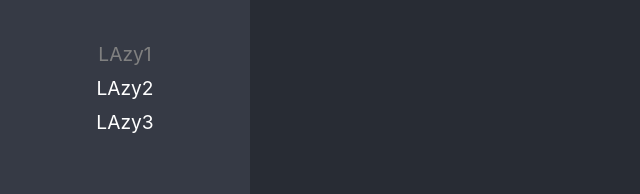
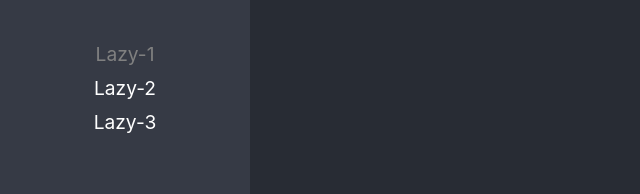
Before and after one commit to Alejandro-Asr/react-adv, a React (Create React App) app: page /lazy1 in a window 1280 px wide. Shown: the part 155-349 px from the top of the page, without its empty margins (0-640 px from the left). Built offline with nearby package versions, Linux system fonts and the light colour scheme.

Commit message:
LazyLoad Basico listo

```diff
--- a/src/01-lazyload/pages/LazyPage1.tsx
+++ b/src/01-lazyload/pages/LazyPage1.tsx
@@ -4,3 +4,5 @@
         <h1>LazyLoad 1</h1>
     )
 }
+
+export default LazyPage1;
--- a/src/01-lazyload/pages/LazyPage2.tsx
+++ b/src/01-lazyload/pages/LazyPage2.tsx
@@ -4,3 +4,5 @@
         <h1>LazyLoad 2</h1>
     )
 }
+
+export default LazyPage2;
--- a/src/01-lazyload/pages/LazyPage3.tsx
+++ b/src/01-lazyload/pages/LazyPage3.tsx
@@ -4,3 +4,5 @@
         <h1>LazyLoad 3</h1>
     )
 }
+
+export default LazyPage3;
--- a/src/routes/Navigation.tsx
+++ b/src/routes/Navigation.tsx
@@ -1,37 +1,49 @@
+import { Suspense } from 'react'
 import { BrowserRouter, NavLink } from "react-router-dom";
 import { Routes, Route, Link, Navigate } from "react-router-dom";
+import { routes } from './routes';
 
 import logo from '../logo.svg'
-import { LazyPage1, LazyPage2, LazyPage3 } from '../01-lazyload/pages'
+//import { LazyPage1, LazyPage2, LazyPage3 } from '../01-lazyload/pages'
+
 
 export const Navigation = () => {
     return (
+        <Suspense fallback={ <span>Loading......</span> }>
             <BrowserRouter>
                 <div className="main-layout">
                     <nav>
                         <img src={ logo } alt="React Logo" />
                         <ul>
-                        <li>
-                            <NavLink to="/lazy1" className={ ({ isActive }) => isActive ? 'nav-active' : '' }>LAzy1</NavLink>
+                            {
+                                routes.map( ( { to, name } ) => (
+                                    <li key={ to }>
+                                        <NavLink
+                                            to={ to }
+                                            className={ ({ isActive }) => isActive ? 'nav-active' : '' }
+                                        >{ name }
+                                        </NavLink>
                                     </li>
-                        <li>
-                            <NavLink to="/lazy2" className={ ({ isActive }) => isActive ? 'nav-active' : '' }>LAzy2</NavLink>
-                        </li>
-                        <li>
-                            <NavLink to="/lazy3" className={ ({ isActive }) => isActive ? 'nav-active' : '' }>LAzy3 </NavLink>
-                        </li>
+                                ))
+
+                            }
                         </ul>
                     </nav>
 
                     <Routes>
-                    <Route path="lazy1" element={ <LazyPage1 /> } />
-                    <Route path="lazy2" element={ <LazyPage2 /> }/>
-                    <Route path="lazy3" element={ <LazyPage3 /> } />
-
-                    <Route path="/*" element={ <Navigate to="/lazy1" replace /> } />
+                        {
+                            routes.map(({ path, Component }) => (
+                                <Route
+                                    key={ path }
+                                    path={ path }
+                                    element={ <Component /> } />
+                            ))
+                        }
+                        <Route path="/*" element={ <Navigate to={ routes[0].to } replace /> } />
                     </Routes>
 
                 </div>
             </BrowserRouter>
+        </Suspense>
     )
 }
--- /dev/null
+++ b/src/routes/routes.ts
@@ -0,0 +1,37 @@
+import { lazy, LazyExoticComponent } from 'react';
+//import { LazyPage1, LazyPage2, LazyPage3 } from '../01-lazyload/pages';
+//import { LazyPage1 } from '../01-lazyload/pages';
+
+type JSXComponent = () => JSX.Element;
+
+interface Route {
+    to          : string;
+    path        : string;
+    Component   : LazyExoticComponent<JSXComponent> | JSXComponent;
+    name        : string;
+}
+
+const Lazy1 = lazy(() => import(/* webpackChunkName: "LazyPage1" */ '../01-lazyload/pages/LazyPage1'));
+const Lazy2 = lazy(() => import(/* webpackChunkName: "LazyPage2" */ '../01-lazyload/pages/LazyPage2'));
+const Lazy3 = lazy(() => import(/* webpackChunkName: "LazyPage3" */ '../01-lazyload/pages/LazyPage3'));
+
+export const routes: Route[] = [
+    {
+        to: '/lazy1',
+        path: 'lazy1',
+        Component: Lazy1,
+        name: 'Lazy-1'
+    },
+    {
+        to: '/lazy2',
+        path: 'lazy2',
+        Component: Lazy2,
+        name: 'Lazy-2'
+    },
+    {
+        to: '/lazy3',
+        path: 'lazy3',
+        Component: Lazy3,
+        name: 'Lazy-3'
+    },
+];
```
Lines whose indentation alone changed are shown as unchanged.
